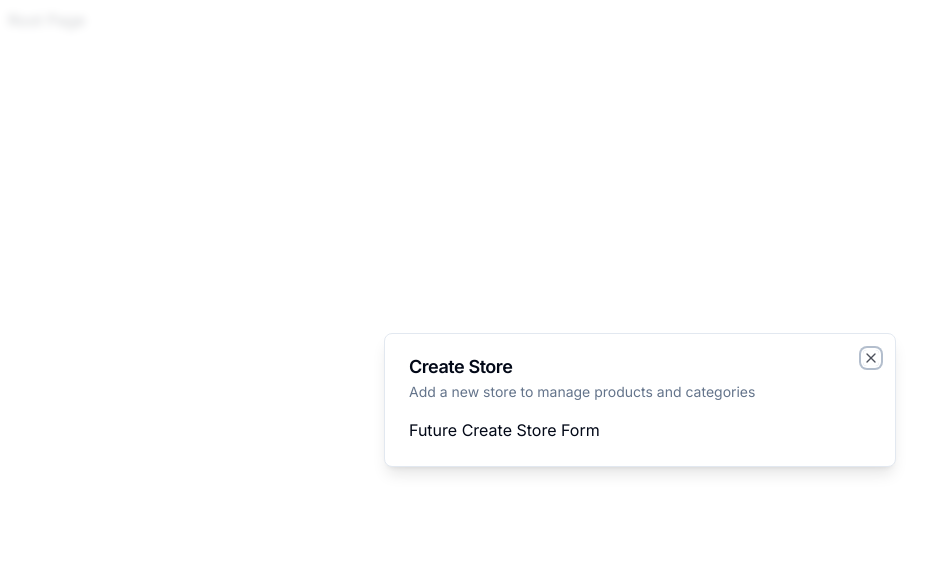
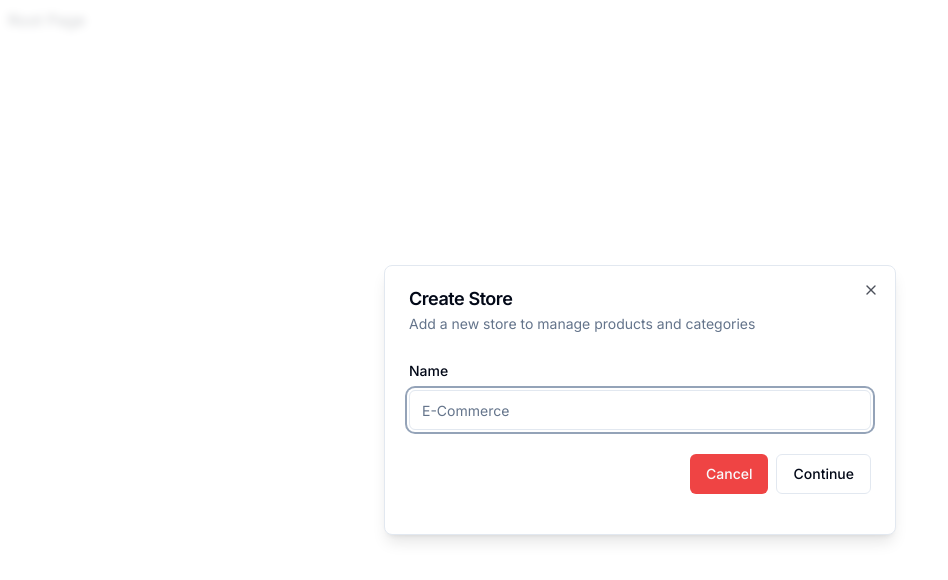
Before and after one commit to BanuDanabakiyam/E-commerce, a Next.js app in the folder ecommerce-admin/: page / in a window 1280 px wide. Shown: the top 580 px of the page, without its empty margins (0-948 px from the left). Built offline with nearby package versions, Linux system fonts and the light colour scheme.

Commit message:
FormApply

```diff
--- a/ecommerce-admin/components/modals/store-modal.tsx
+++ b/ecommerce-admin/components/modals/store-modal.tsx
@@ -1,18 +1,78 @@
 "use client";
+import * as z from "zod";
+import { useForm } from "react-hook-form";
+import { zodResolver } from "@hookform/resolvers/zod";
+
 
 import { useStoreModal } from "@/hooks/use-store-modal";
 import { Modal } from "../ui/modal";
+import { Form,
+FormControl,
+FormField,
+FormItem,
+FormLabel,
+FormMessage,
+} from "../ui/form";
+import { Input } from "../ui/input";
+import { Button } from "../ui/button";
+
+const formSchema = z.object({
+    name: z.string().min(1),
+})
 
 export const StoreModal = () => {
     const storeModal = useStoreModal();
+
+    const form = useForm<z.infer<typeof formSchema>>({
+        resolver: zodResolver(formSchema),
+        defaultValues: {
+            name: "",
+        }
+    });
+    const onSubmit = async (values: z.infer<typeof formSchema>) => {
+        console.log(values);
+        //  TODO: Create Store
+    }
+
+
+
+
     return(
         <Modal
         title="Create Store"
         description="Add a new store to manage products and categories "
-        isOpen={true}
-        onClose={() => {}}
+        isOpen={storeModal.isOpen}
+        onClose={storeModal.onClose}
         >
-            Future Create Store Form
+            {/* space between each field */}
+            <div>
+            <div className="space-y-4 py-2 pb-4">
+            <Form{...form}>
+            <form onSubmit={form.handleSubmit(onSubmit)}>
+             <FormField
+             control={form.control}
+             name="name"
+             render={({ field }) => (
+              <FormItem>
+              <FormLabel>Name</FormLabel>
+              <FormControl>
+                <Input placeholder="E-Commerce"{...field} />
+              </FormControl>
+              <FormMessage/>
+              </FormItem>
+             )}
+             />
+             <div className="pt-6 space-x-2 flex items-center justify-end w-full">
+                <Button variant={"destructive"}
+                onClick={storeModal.onClose}>
+                Cancel
+                </Button>
+                <Button type="submit" variant={"outline"}>Continue</Button>
+                </div>
+            </form>
+            </Form>
+            </div>
+            </div>
         </Modal>
     );
 
--- a/ecommerce-admin/components/ui/form.tsx
+++ b/ecommerce-admin/components/ui/form.tsx
@@ -155,7 +155,7 @@
     <p
       ref={ref}
       id={formMessageId}
-      className={cn("text-sm font-medium text-destructive", className)}
+      className={cn("text-sm font-small text-destructive", className)}
       {...props}
     >
       {body}
```
